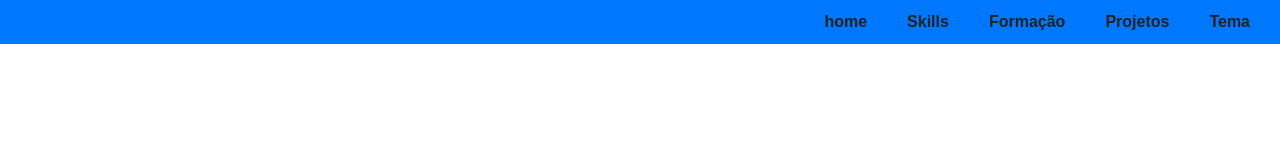
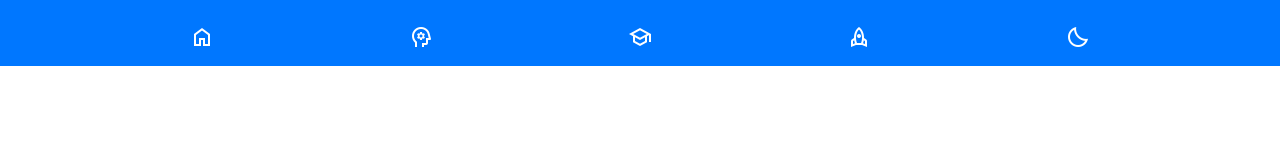
Before and after one commit to heitoramorim18/portfolio-ficticio, a plain HTML site: page index.html in a window 1280 px wide. Drawn offline with nearby package versions, Linux system fonts and the light colour scheme.

Commit message:
corrigi o menu

```diff
--- a/estilos/style.css
+++ b/estilos/style.css
@@ -8,7 +8,10 @@
   --fundo-card
 */
 
-* {margin: 0px; font-family: Arial, Helvetica, sans-serif;}
+
+
+
+* {margin: 0px; padding: 0px; font-family: Arial, Helvetica, sans-serif;}
 
 :root {--fundoPrincipal: #f5f5f5;
     --texto: #222222;
@@ -21,11 +24,15 @@ body {height: 100vh; line-height: 1.5em;}
 
 header {background-color: var(--destaque);}
 
-ul {display: flex; list-style: none; padding: 10px; justify-content: flex-end; font-weight: bold;}
-li {margin: 0px 5px;}
+ul {display: flex; list-style: none; padding: 25px 10px 10px 10px;
+justify-content: space-evenly;
+font-weight: bold;}
 
-a {text-decoration: none; color: var(--texto); padding: 10px 15px; border-radius: 3px;}
+li {margin: 0px 0px;}
+
+a {text-decoration: none; color: var(--textoInverso); padding: 35px 15px 13px 15px; border-radius: 3px;}
+
 
 a:hover {background-color: var(--destaqueInverso);
-color: var(--textoInverso);
+color: var(--texto);
 transition: background-color 0.2s;}
--- a/index.html
+++ b/index.html
@@ -6,6 +6,7 @@
     <title>Portfólio | HTML5 CSS3</title>
     <link rel="stylesheet" href="estilos/style.css">
     <link rel="shortcut icon" href="favicon.svg" type="image/svg">
+    <link rel="stylesheet" href="https://fonts.googleapis.com/css2?family=Material+Symbols+Outlined"/>
 
 </head>
 <body>
@@ -16,10 +17,21 @@
                     <span class="material-symbols-outlined">home</span></a>
                 </li>
 
-                <li><a href="#">Skills</a></li>
-                <li><a href="#">Formação</a></li>
-                <li><a href="#">Projetos</a></li>
-                <li><a href="#">Tema</a></li>
+                <li><a href="#">
+                    <span class="material-symbols-outlined">psychology</span></a>
+                </li>
+
+                <li><a href="#">
+                    <span class="material-symbols-outlined">school</span></a>
+                </li>
+
+                <li><a href="#">
+                    <span class="material-symbols-outlined">rocket</span></a>
+                </li>
+
+                <li><a href="#">
+                    <span class="material-symbols-outlined">bedtime</span></a>
+                </li>
             </ul>
         </nav>
     </header>
```
